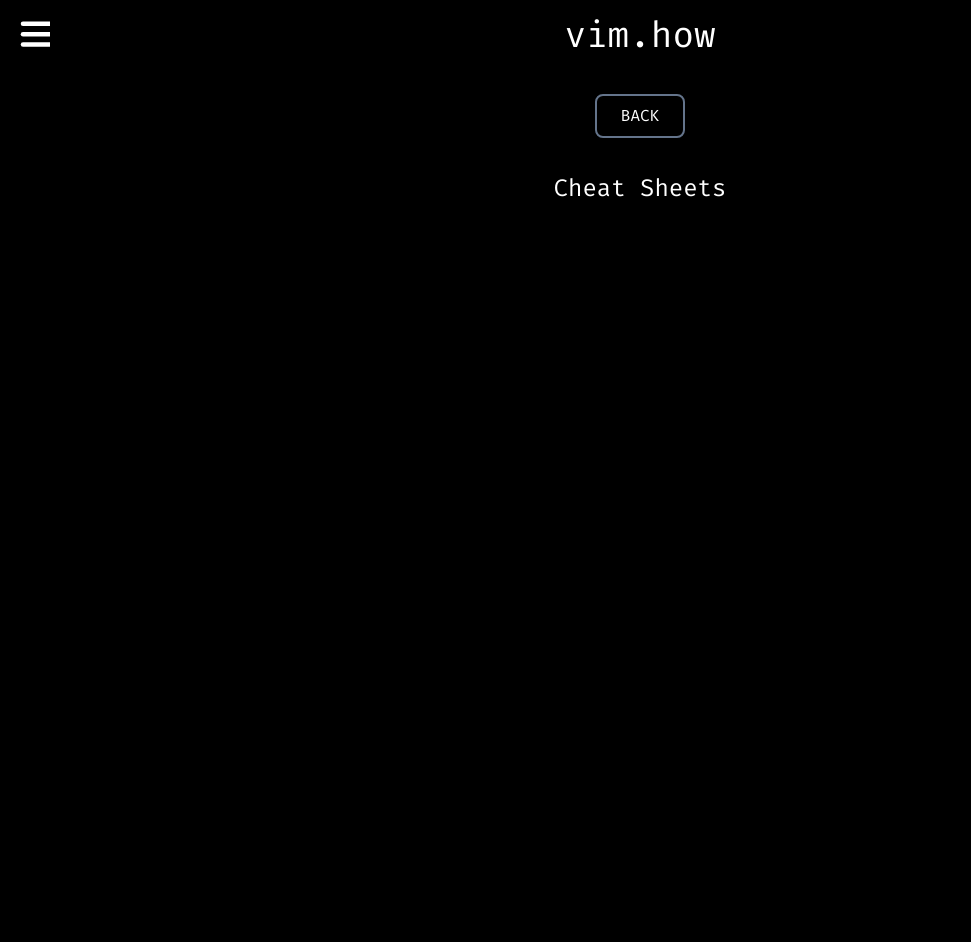
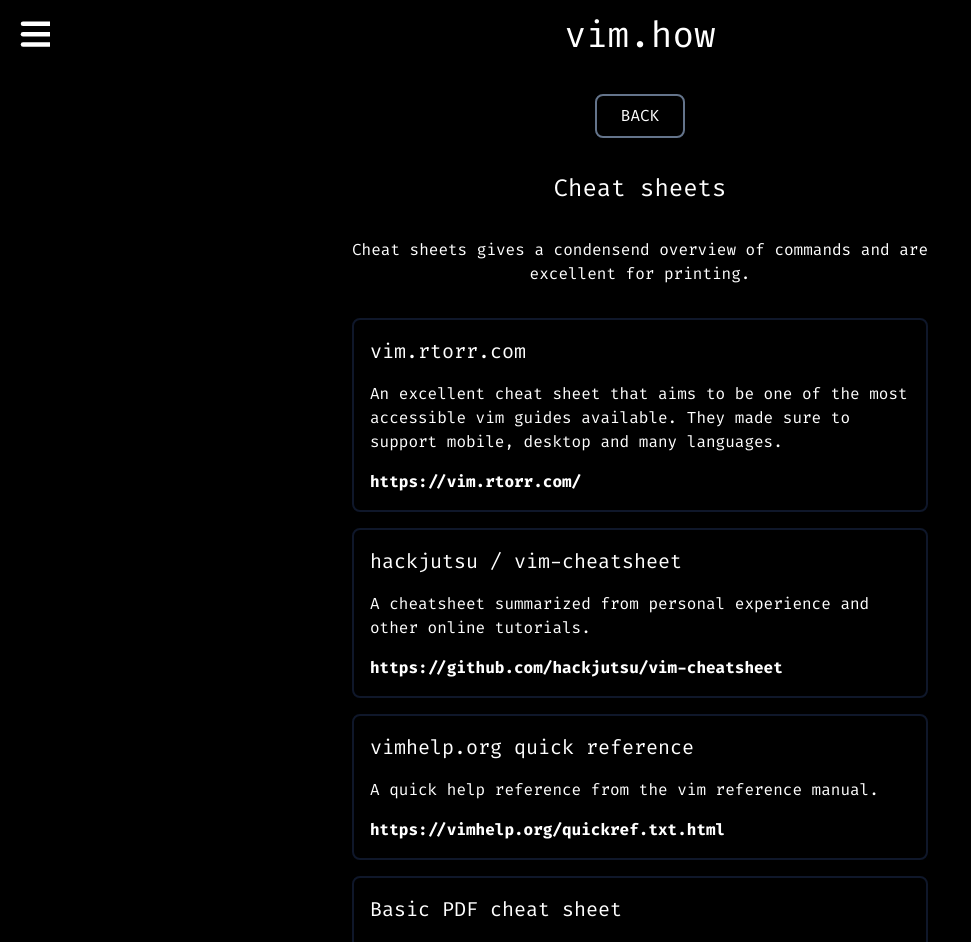
Before and after one commit to crudh/vim-how, a Next.js app: page /cheatsheets in a window 1280 px wide. Shown: the top 942 px of the page, without its empty margins (0-971 px from the left). Before the commit the page ends 800 px from the top, so only its background shows below. Built offline with nearby package versions, Linux system fonts and the light colour scheme.

Commit message:
Added content to the cheat sheets page

```diff
--- /dev/null
+++ b/components/content-link-item.tsx
@@ -0,0 +1,15 @@
+import { FC } from "react";
+
+export const ContentLinkItem: FC<{ title: string; link: string }> = ({
+  title,
+  link,
+  children,
+}) => (
+  <div className="transition duration-300 p-4 border-gray-900 border-2 rounded-lg mb-4 hover:border-gray-500">
+    <h3>{title}</h3>
+    <div className="pt-4 pb-4">{children}</div>
+    <a className="font-bold" href={link}>
+      {link}
+    </a>
+  </div>
+);
--- a/pages/cheatsheets.tsx
+++ b/pages/cheatsheets.tsx
@@ -1,6 +1,7 @@
 import { FC } from "react";
 import Head from "next/head";
 import { LinkButton } from "../components/link-button";
+import { ContentLinkItem } from "../components/content-link-item";
 
 const CheatSheetsPage: FC = () => (
   <>
@@ -10,7 +11,37 @@ const CheatSheetsPage: FC = () => (
     <div className="flex flex-col items-center pb-8">
       <LinkButton label="Back" to="/" />
     </div>
-    <h2>Cheat Sheets</h2>
+    <h2 className="pb-8">Cheat sheets</h2>
+    <div className="max-w-xl text-center pb-8">
+      Cheat sheets gives a condensend overview of commands and are excellent for
+      printing.
+    </div>
+    <div className="max-w-xl">
+      <ContentLinkItem title="vim.rtorr.com" link="https://vim.rtorr.com/">
+        An excellent cheat sheet that aims to be one of the most accessible vim
+        guides available. They made sure to support mobile, desktop and many
+        languages.
+      </ContentLinkItem>
+      <ContentLinkItem
+        title="hackjutsu / vim-cheatsheet"
+        link="https://github.com/hackjutsu/vim-cheatsheet"
+      >
+        A cheatsheet summarized from personal experience and other online
+        tutorials.
+      </ContentLinkItem>
+      <ContentLinkItem
+        title="vimhelp.org quick reference"
+        link="https://vimhelp.org/quickref.txt.html"
+      >
+        A quick help reference from the vim reference manual.
+      </ContentLinkItem>
+      <ContentLinkItem
+        title="Basic PDF cheat sheet"
+        link="https://www.cs.cmu.edu/~15131/f17/topics/vim/vim-cheatsheet.pdf"
+      >
+        A good printable cheat sheet as PDF with the basic commands.
+      </ContentLinkItem>
+    </div>
   </>
 );
 
--- a/pages/editors.tsx
+++ b/pages/editors.tsx
@@ -1,20 +1,7 @@
 import { FC } from "react";
 import Head from "next/head";
 import { LinkButton } from "../components/link-button";
-
-const Editor: FC<{ title: string; link: string }> = ({
-  title,
-  link,
-  children,
-}) => (
-  <div className="transition duration-300 p-4 border-gray-900 border-2 rounded-lg mb-4 hover:border-gray-500">
-    <h3>{title}</h3>
-    <div className="pt-4 pb-4">{children}</div>
-    <a className="font-bold" href="https://onivim.io/">
-      {link}
-    </a>
-  </div>
-);
+import { ContentLinkItem } from "../components/content-link-item";
 
 const EditorsPage: FC = () => (
   <>
@@ -25,28 +12,32 @@ const EditorsPage: FC = () => (
       <LinkButton label="Back" to="/" />
     </div>
     <h2 className="pb-8">Editors</h2>
+    <div className="max-w-xl text-center pb-8">
+      Editors that, either by default or by extensions, provide a Vim-like
+      editing experience.
+    </div>
     <div className="max-w-xl">
-      <Editor title="Onivim 2" link="https://onivim.io/">
+      <ContentLinkItem title="Onivim 2" link="https://onivim.io/">
         Fast, native, cross-platform combining Vim-style modal editing with the
         aesthetics and language features of modern editors. Aims to support all
         Visual Studio Code extensions.
-      </Editor>
-      <Editor
+      </ContentLinkItem>
+      <ContentLinkItem
         title="Visual Studio Code"
         link="https://marketplace.visualstudio.com/items?itemName=vscodevim.vim"
       >
         Vim emulation for Visual Studio Code exists as an installable extension.
-      </Editor>
-      <Editor
+      </ContentLinkItem>
+      <ContentLinkItem
         title="IntelliJ platform"
         link="https://plugins.jetbrains.com/plugin/164-ideavim"
       >
         IdeaVim is a Vim emulation plugin for IntelliJ Platform-based IDEs like
         WebStorm and IntelliJ.
-      </Editor>
-      <Editor title="Neovim" link="https://neovim.io/">
+      </ContentLinkItem>
+      <ContentLinkItem title="Neovim" link="https://neovim.io/">
         Hyperextensible Vim-based text editor.
-      </Editor>
+      </ContentLinkItem>
     </div>
   </>
 );
```
